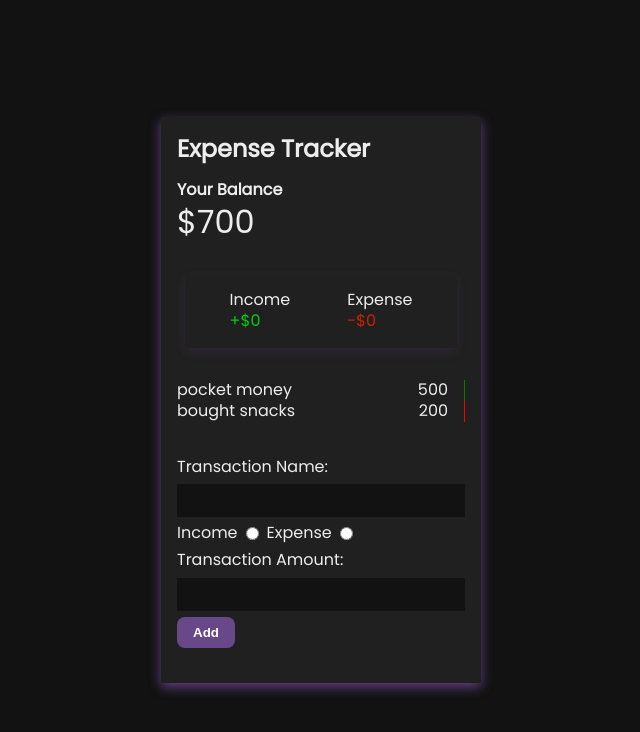
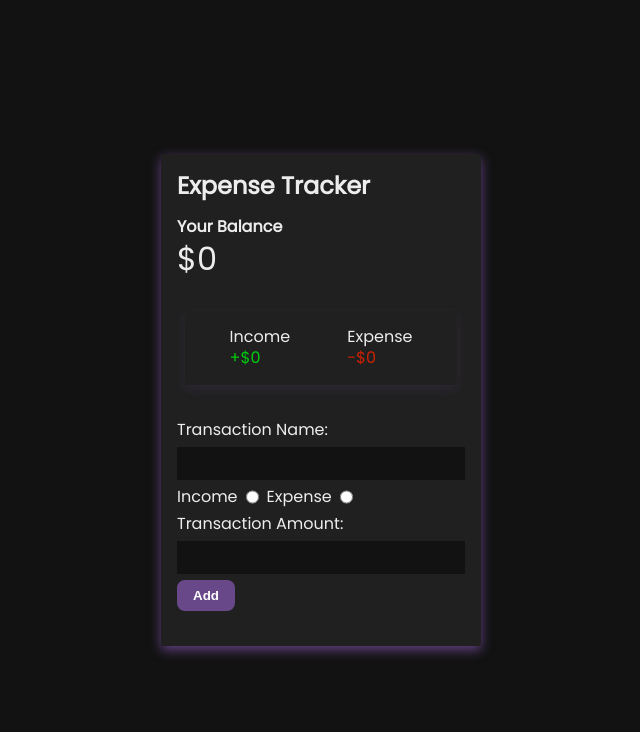
Before and after one commit to joshith3501/expense-tracker, a React (Vite) app: page / in a window 1280 px wide. Shown: the top 732 px of the page, without its empty margins (319-959 px from the left). Built offline with nearby package versions, Linux system fonts and the light colour scheme.

Commit message:
correct updation of added items

```diff
--- a/src/components/AppContent.tsx
+++ b/src/components/AppContent.tsx
@@ -6,7 +6,6 @@ import { TransactionContext } from "./TransactionProvider";
 function AppContent() {
   const { transactions, addIncomeTransaction, addExpenseTransaction } =
     useContext(TransactionContext);
-  const [index, setIndex] = useState(0);
 
   const balance = transactions.reduce((sum, transaction)=>(sum + transaction.amount),0)
 
--- a/src/components/TransactionForm.tsx
+++ b/src/components/TransactionForm.tsx
@@ -6,13 +6,6 @@ import { TransactionContext } from "./TransactionProvider";
 const TransactionForm = () => {
   const { addIncomeTransaction, addExpenseTransaction } = useContext(TransactionContext)
 
-  // const initialFormData = {
-  //   name: "",
-  //   type: "",
-  //   amount: "",
-  // }
-
-  // const [formData, setFormData] = useState(initialFormData);
   const [transactionName, setTransactionName] = useState("");
   const [transactionType, setTransactionType] = useState("");
   const [transactionAmount, setTransactionAmount] = useState("");
@@ -27,9 +20,9 @@ const TransactionForm = () => {
 
     } else {
       if(transactionType==="income") {
-        addIncomeTransaction(+transactionAmount)
+        addIncomeTransaction(transactionName, +transactionAmount)
       } else if (transactionType === "expense") {
-        addExpenseTransaction(+transactionAmount)
+        addExpenseTransaction(transactionName, +transactionAmount)
       }
     }
 
--- a/src/components/TransactionHistory.tsx
+++ b/src/components/TransactionHistory.tsx
@@ -1,14 +1,21 @@
-import { useContext } from 'react';
+import { useContext, useState, useEffect } from 'react';
 import { TransactionContext } from "./TransactionProvider";
 
 const TransactionHistory = () => {
-  const {transactions, addIncomeTransaction, addExpenseTransaction } = useContext(TransactionContext)
+  const {transactions} = useContext(TransactionContext)
+
+  useEffect(()=>{
+    setTransactionsData(transactions)
+  }, [transactions])
+
+  const [transactionsData, setTransactionsData] = useState(transactions);
+
 
   return (
     <section className="transaction-history">
       {
-        transactions.map((transaction) => (
-          <div className={`transaction-element ${transaction.type}`} key={Date.now()}>
+        transactionsData.map((transaction) => (
+          <div className={`transaction-element ${transaction.type}`} key={transaction.id}>
             <div>{transaction.text}</div>
             <div>{transaction.amount}</div>
           </div>
--- a/src/components/TransactionProvider.tsx
+++ b/src/components/TransactionProvider.tsx
@@ -11,14 +11,12 @@ type TransactionsProps = {
 
 type TransactionContextProps = {
   transactions: TransactionsProps[];
-  addIncomeTransaction : (e: number) => void;
-  addExpenseTransaction : (e:number) => void;
+  addIncomeTransaction : (f: string, e: number) => void;
+  addExpenseTransaction : (f:string, e:number) => void;
   removeTransaction : (e:number) => void;
 }
 
 const transactions: TransactionsProps[] = [
-  { id: 1, amount: 500, type: "income", text:"pocket money" },
-  { id: 2, amount: 200, type: "expense", text:"bought snacks"},
 
 ];
 export const TransactionContext = React.createContext<TransactionContextProps>({
@@ -28,12 +26,12 @@ export const TransactionContext = React.createContext<TransactionContextProps>({
   removeTransaction:()=>{},
 });
 
-const TransactionReducer = (transactionState: any, action: { type: string, payload: {amount?:number, id?:number} }) => {
+const TransactionReducer = (transactionState: any, action: { type: string, payload: {name ?: string, amount?:number, id?:number} }) => {
   switch (action.type) {
     case "ADD_INCOME":
-      return [...transactionState,{id:Date.now(), amount:action.payload.amount,type:"income"}];
+      return [...transactionState,{id:Date.now(),text:action.payload.name, amount:action.payload.amount,type:"income"}];
     case "ADD_EXPENSE":
-      return [...transactionState,{id:Date.now(),amount:action.payload.amount,type:"expense"}];
+      return [...transactionState,{id:Date.now(),text:action.payload.name, amount:action.payload.amount,type:"expense"}];
     case "REMOVE_TRANSACTION":
       return [...transactionState].filter((transaction)=>{transaction.id !== action.payload.id});
     default:
@@ -44,12 +42,12 @@ const TransactionReducer = (transactionState: any, action: { type: string, paylo
 export const TransactionProvider = ({ children }: any) => {
   const [transactionState, dispatch] = useReducer(TransactionReducer, transactions);
 
-  const addIncomeTransaction = (amount: number) => {
-    dispatch({ type: "ADD_INCOME", payload: { amount } });
+  const addIncomeTransaction = (name: string, amount: number) => {
+    dispatch({ type: "ADD_INCOME", payload: { name, amount } });
   };
 
-  const addExpenseTransaction = (amount:number) => {
-    dispatch({type:"ADD_EXPENSE", payload: {amount}});
+  const addExpenseTransaction = (name: string, amount:number) => {
+    dispatch({type:"ADD_EXPENSE", payload: {name, amount}});
   }
 
   const removeTransaction = (id:number) => {
```
